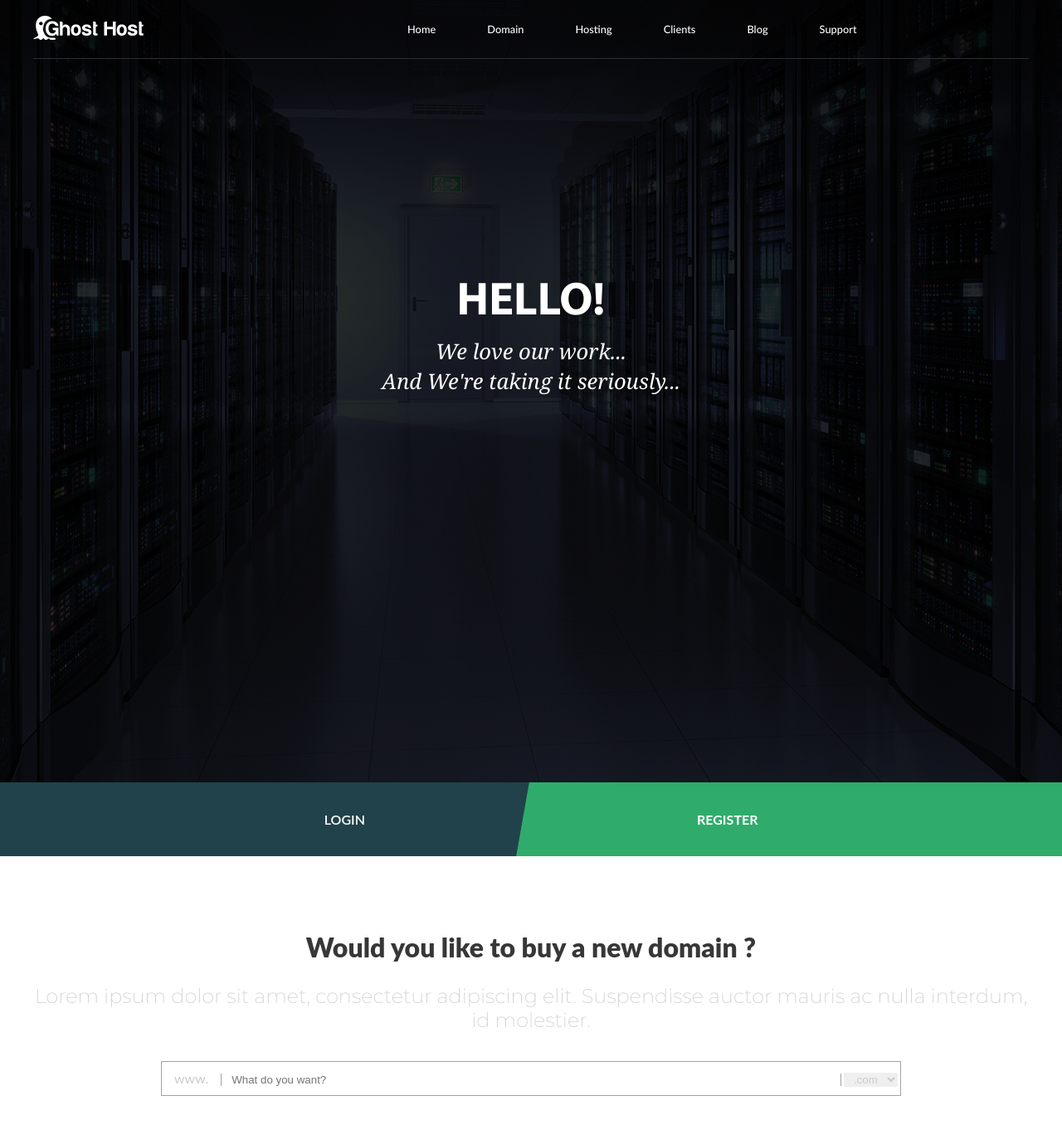
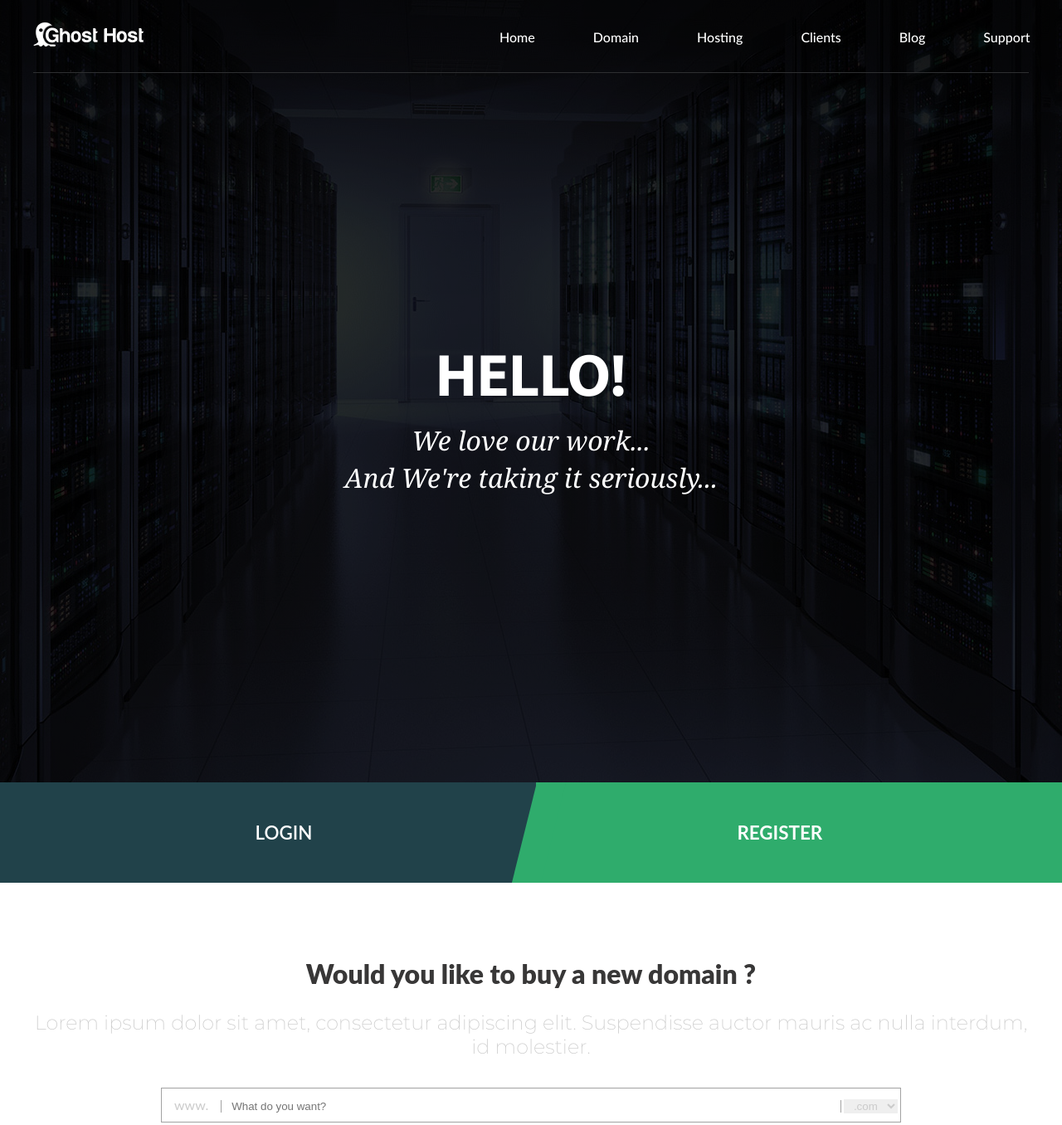
Before and after one commit to RamanBychkou/markup-1, a plain HTML site: page index.html in a window 1280 px wide. Shown: the top 1356 px of the page at 83% size. Drawn offline with Linux system fonts and the light colour scheme; a web font is replaced by a local one.

Commit message:
style/ fix differente with maket, section header and authoriz

```diff
--- a/css/main.css
+++ b/css/main.css
@@ -4,8 +4,13 @@
   -webkit-box-sizing: border-box;
     -webkit-box-sizing-box-sizing: border-box; }
 
+body {
+  max-width: 1600px; }
+
 header {
   height: 943px;
+  width: 100%;
+  max-width: 1600px;
   background-image: linear-gradient(to top, rgba(0, 0, 0, 0.83), rgba(0, 0, 0, 0.83)), url("../img/header-bg.jpg");
   background-repeat: no-repeat;
   background-position: center;
@@ -32,7 +37,7 @@ li {
     width: 100%;
     border-bottom: 1px solid #2e2f31; }
     .container .headerMenu .menu {
-      width: 65%; }
+      width: 59%; }
       .container .headerMenu .menu ul {
         display: -webkit-flex;
         display: -moz-flex;
@@ -40,11 +45,11 @@ li {
         display: -o-flex;
         display: flex; }
         .container .headerMenu .menu ul li {
-          padding: 26px 31px 26px 31px; }
+          padding: 35px 0px 32px 70px; }
           .container .headerMenu .menu ul li a {
             font-family: 'Lato';
             font-weight: 500;
-            font-size: 0.8em;
+            font-size: 1em;
             color: #fff;
             padding-bottom: 26px; }
             .container .headerMenu .menu ul li a:hover {
@@ -53,16 +58,16 @@ li {
     color: #fff;
     text-align: center;
     vertical-align: middle;
-    padding-top: 261px; }
+    padding-top: 328px; }
     .container .headText h2 {
       font-family: 'MyriadPro';
       font-weight: 700;
-      font-size: 3.5em; }
+      font-size: 4.5em; }
     .container .headText h3 {
       font-family: 'Georgia';
       font-style: italic;
       font-weight: 400;
-      font-size: 1.6em;
+      font-size: 2em;
       line-height: 1.4em;
       padding-top: 7px; }
 
@@ -74,8 +79,9 @@ li {
   display: flex; }
   .authoriz .item {
     width: 50%;
-    padding: 35px 0;
-    font-family: 'Lato'; }
+    padding: 47px 0;
+    font-family: 'Lato';
+    font-size: 1.4em; }
     .authoriz .item a {
       color: #fff; }
       .authoriz .item a:hover {
@@ -84,12 +90,13 @@ li {
     background-color: #21424a;
     font-weight: 600;
     text-align: right;
-    padding-right: 200px; }
+    padding-right: 270px;
+    width: 50.5%; }
   .authoriz .item:last-child {
     background-color: #2fac6c;
     font-weight: 700;
     text-align: left;
-    padding-left: 200px;
+    padding-left: 242px;
     position: relative; }
     .authoriz .item:last-child::before {
       content: '';
@@ -97,9 +104,9 @@ li {
       height: 100%;
       position: absolute;
       top: 0;
-      left: -10px;
+      left: -14px;
       background-color: #2fac6c;
-      transform: skewX(-10deg); }
+      transform: skewX(-14deg); }
 
 .domain {
   text-align: center;
```
